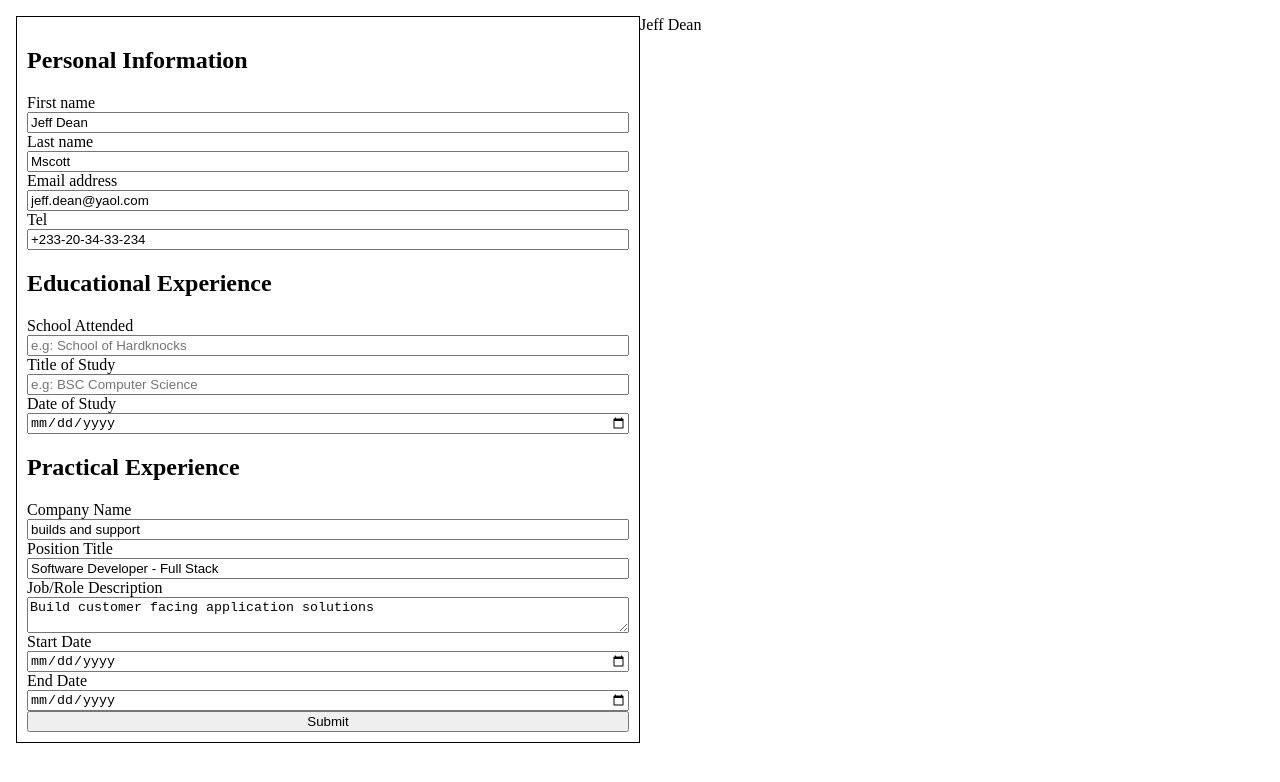
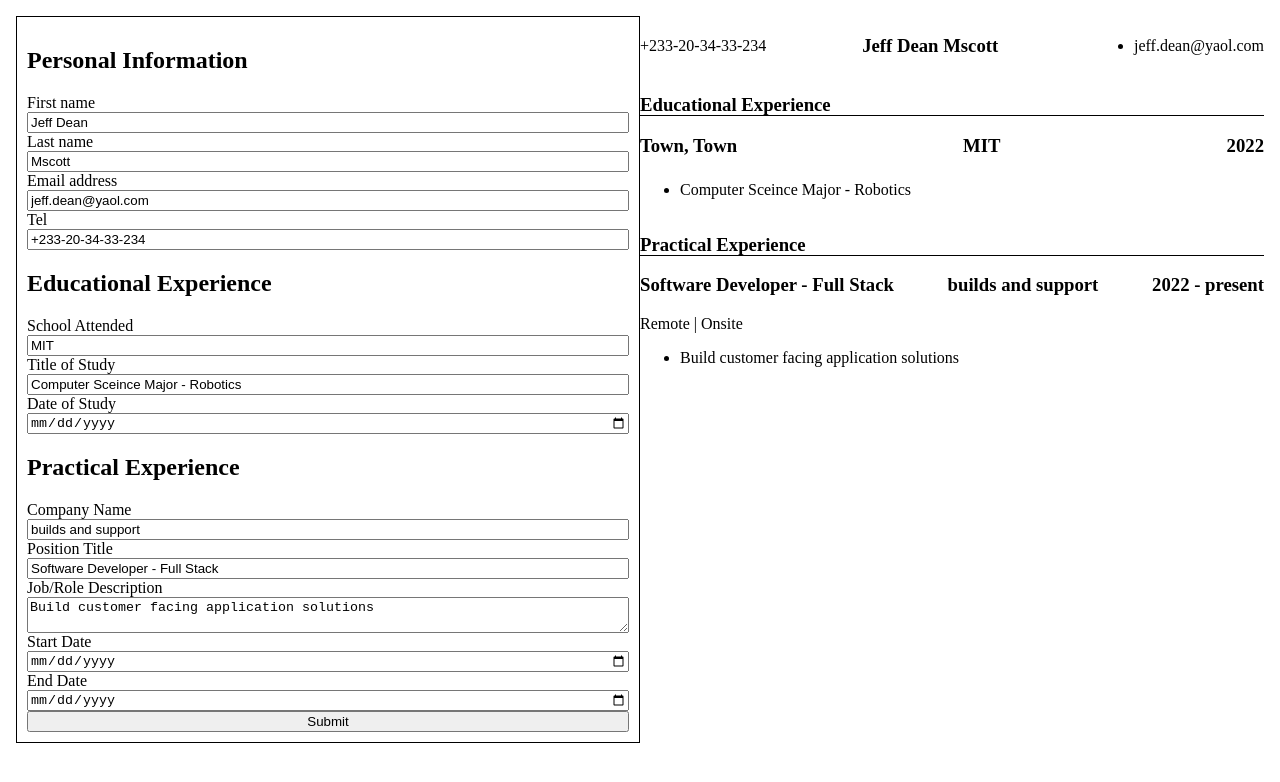
Before and after one commit to kafui4k/cv-project, a React (Create React App) app: page / in a window 1280 px wide. Shown: the top 782 px of the page. Built offline with nearby package versions, Linux system fonts and the light colour scheme.

Commit message:
Display input field values in HTML elements

```diff
--- a/src/App.js
+++ b/src/App.js
@@ -11,13 +11,9 @@ class App extends Component {
        lastname: 'Mscott',
         email: 'jeff.dean@yaol.com',
         telephone: '+233-20-34-33-234',
-        eduExps: [
-          {
-            schoolAttended: 'MIT',
-            studyTitle: 'Computer Sceince Major - Robotics',
-            dateOfStudy: '2022',
-          }
-        ],
+        schoolAttended: 'MIT',
+        studyTitle: 'Computer Sceince Major - Robotics',
+        dateOfStudy: '2022',
         companyName: 'builds and support',
         positionTitle: 'Software Developer - Full Stack',
         jobDescription: 'Build customer facing application solutions',
@@ -36,7 +32,6 @@ class App extends Component {
   }
 
   render() {
-    const eduExperiences = this.state.eduExps.map(eduExp => eduExp)
     return (
       <main className="App">
         <Form
@@ -45,14 +40,50 @@ class App extends Component {
           email={this.state.email}
           telephone={this.state.telephone}
           handleFormChange={this.handleFormChange}
-          eduExperience={eduExperiences}
+          schoolAttended={this.state.schoolAttended}
+          studyTitle={this.state.studyTitle}
+          dateOfStudy={this.state.dateOfStudy}
           companyName={this.state.companyName}
           jobDescription={this.state.jobDescription}
           positionTitle={this.state.positionTitle}
           startDate={this.state.startDate}
           endDate={this.state.endDate}
         />
-        <section>{this.state.firstname}</section>
+        <section>
+          <div className='profile-header'>
+            {this.state.telephone}
+            <h3>{this.state.firstname} {this.state.lastname}</h3>
+            <span>
+              <ul>
+                <li>{this.state.email}</li></ul>
+            </span>
+          </div>
+
+          <h3>Educational Experience</h3>
+          <div className='profile-education'>
+            <h3>Town, Town</h3>
+            <h3>{this.state.schoolAttended}</h3>
+            <h3>{this.state.dateOfStudy}</h3>
+          </div>
+          <div className='profile___edication___town___program'>
+              <ul>
+                <li>{this.state.studyTitle}</li>
+              </ul>
+          </div>
+
+          <h3>Practical Experience</h3>
+          <div className='profile-work'>
+            <h3>{this.state.positionTitle}</h3>
+            <h3>{this.state.companyName}</h3>
+            <h3>{this.state.startDate} - {this.state.endDate}</h3>
+          </div>
+          <div>
+            <span>Remote | Onsite</span>
+            <ul>
+              <li>{this.state.jobDescription}</li>
+            </ul>
+          </div>
+        </section>
       </main>
     );
   }
--- a/src/components/Form.js
+++ b/src/components/Form.js
@@ -50,7 +50,7 @@ class Form extends Component {
                 type='text'
                 name='schoolAttended'
                 placeholder='e.g: School of Hardknocks'
-                value={this.props.eduExperience.schoolAttended}
+                value={this.props.schoolAttended}
                 onChange={this.props.handleFormChange}
             />
 
@@ -59,7 +59,7 @@ class Form extends Component {
                 type='text'
                 name='studyTitle'
                 placeholder='e.g: BSC Computer Science'
-                value={this.props.eduExperience.studyTitle}
+                value={this.props.studyTitle}
                 onChange={this.props.handleFormChange}
                 />
 
@@ -67,7 +67,7 @@ class Form extends Component {
             <Input
                 type='date'
                 name='dateOfStudy'
-                value={this.props.eduExperience.dateOfStudy}
+                value={this.props.dateOfStudy}
                 onChange={this.props.handleFormChange}
             />
 
--- a/src/styles.css
+++ b/src/styles.css
@@ -18,3 +18,31 @@ form {
     flex-direction: column;
     padding: 10px;
 }
+
+.profile-header {
+    display: flex;
+    align-items: center;
+    justify-content: space-between;
+}
+
+.profile-education {
+    display: flex;
+    align-items: center;
+    justify-content: space-between;
+    margin-top: -20px;
+    border-top: 1px solid;
+}
+
+.profile___edication___town___program {
+    display: flex;
+    flex-direction: column;
+    margin-top: -10px;
+}
+
+.profile-work {
+    display: flex;
+    justify-content: space-between;
+    align-items: center;
+    margin-top: -20px;
+    border-top: 1px solid;
+}
```
